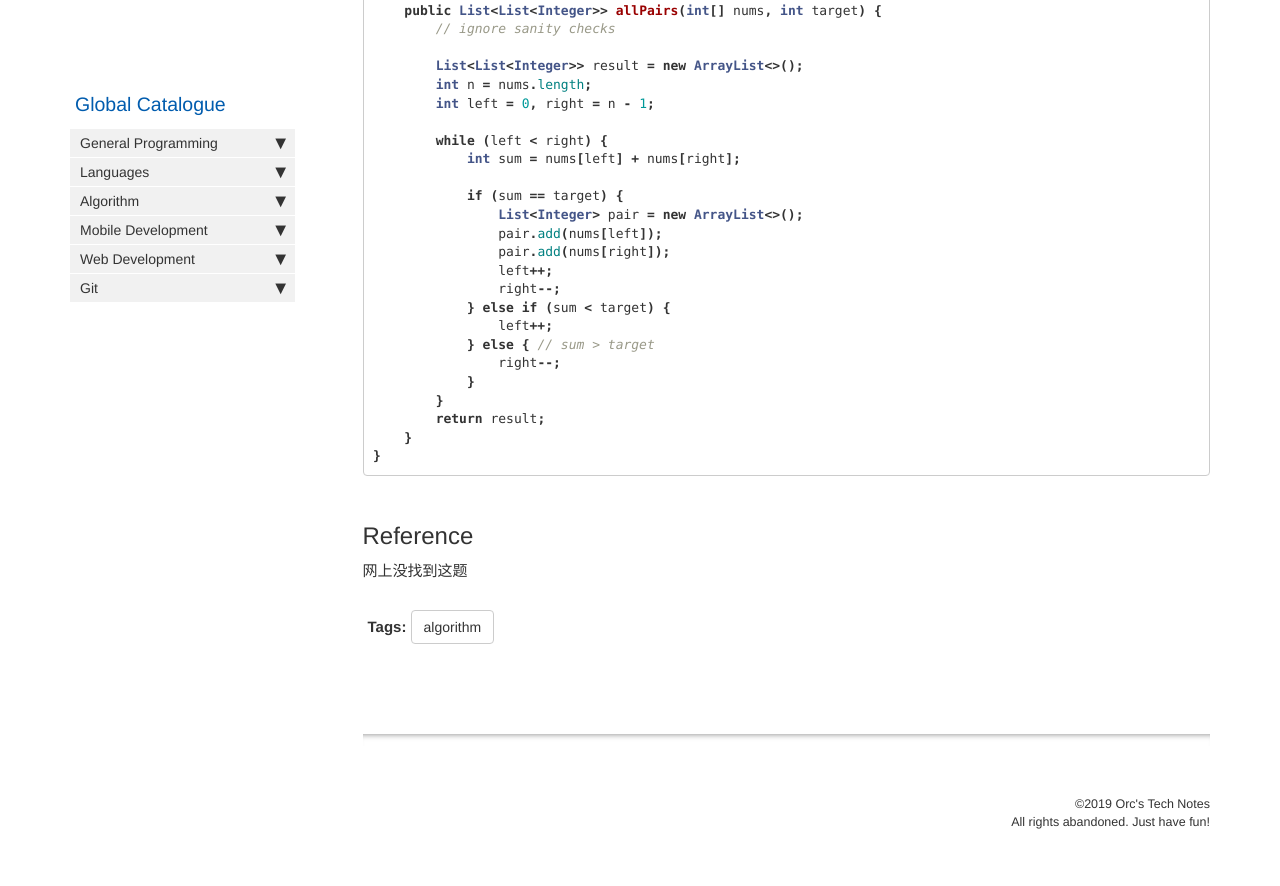
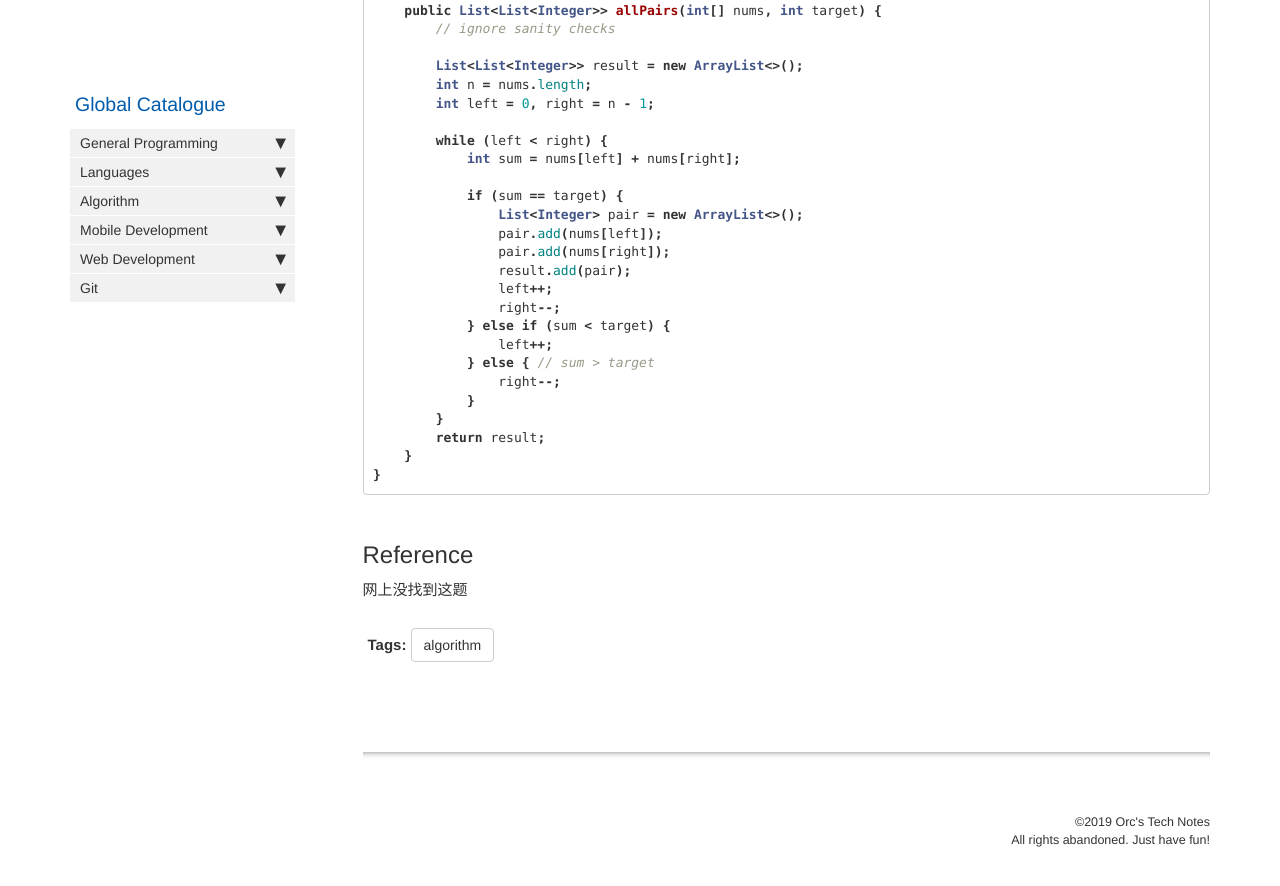
Before and after one commit to HungryOrc/hungryorc.github.io, a Jekyll site: the page built from pages/algorithm/algorithm_2Sum_pairsOfIndices_已排序_无重复.md, in a window 1280 px wide and 900 px high, scrolled down 772 px. Shown: the top 886 px of the window. Built offline with Jekyll 4.4.1, drawn with Linux system fonts in a browser that asks for light colours; nearby versions of some CDN libraries; comment, search, counter and statistics services are not loaded.

Commit message:
Update algorithm_2Sum_pairsOfIndices_已排序_无重复.md

```diff
--- a/pages/algorithm/algorithm_2Sum_pairsOfIndices_已排序_无重复.md
+++ b/pages/algorithm/algorithm_2Sum_pairsOfIndices_已排序_无重复.md
@@ -44,6 +44,7 @@ public class Solution {
                 List<Integer> pair = new ArrayList<>();
                 pair.add(nums[left]);
                 pair.add(nums[right]);
+                result.add(pair);
                 left++;
                 right--;
             } else if (sum < target) {
```
